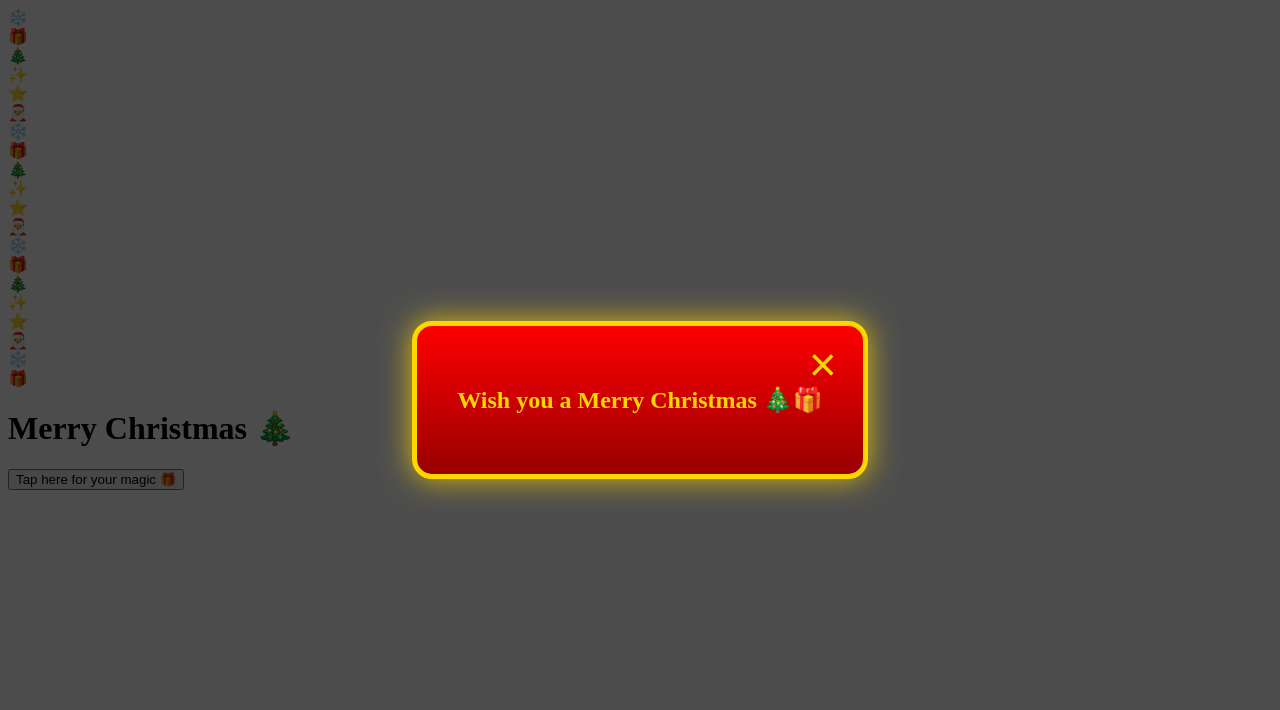
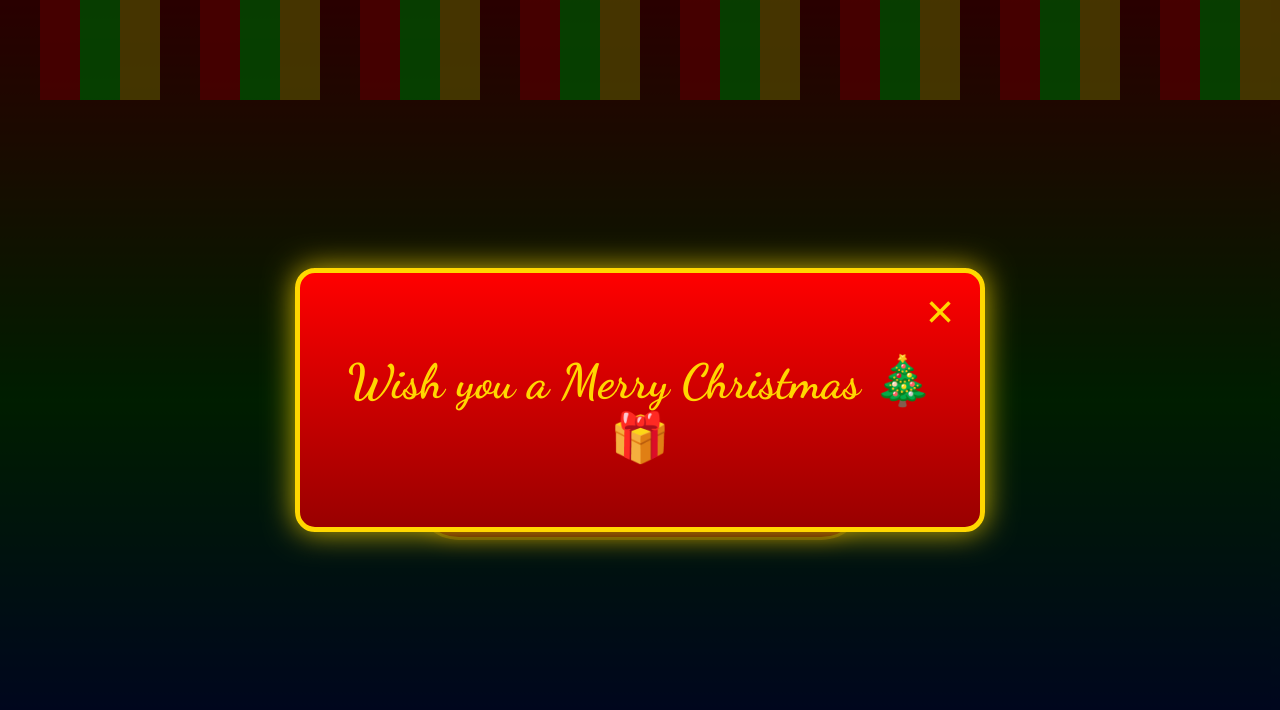
Before and after one commit to himanshubot-11/Christmas-2025, a plain HTML site: page index.html in a window 1280 px wide. Both pictures are taken after a click on the button "Tap here for your magic 🎁". Drawn offline with Linux system fonts and the light colour scheme.

Commit message:
Update style.css

```diff
--- a/style.css
+++ b/style.css
@@ -1,6 +1,132 @@
-/* ... (keep all your existing styles for background, lights, falling-emoji, button, etc.) */
+body {
+    margin: 0;
+    padding: 0;
+    height: 100vh;
+    background: linear-gradient(to bottom, #8B0000, #006400, #000080);
+    overflow: hidden;
+    font-family: 'Dancing Script', cursive;
+    color: #FFD700;
+    display: flex;
+    justify-content: center;
+    align-items: center;
+    position: relative;
+}
 
-/* Hidden Modal */
+.container {
+    text-align: center;
+    z-index: 10;
+}
+
+h1 {
+    font-size: 4em;
+    margin-bottom: 20px;
+    text-shadow: 0 0 15px #FF0000, 0 0 30px #00FF00;
+    color: #FF0000;
+}
+
+p {
+    font-size: 2em;
+    max-width: 800px;
+    margin: 0 auto;
+    line-height: 1.5;
+    text-shadow: 0 0 10px #000;
+}
+
+.heart {
+    color: #FF0000;
+    animation: pulse 1.5s infinite;
+    text-shadow: 0 0 10px #FF69B4;
+}
+
+@keyframes pulse {
+    0% { transform: scale(1); }
+    50% { transform: scale(1.2); }
+    100% { transform: scale(1); }
+}
+
+/* Twinkling Christmas Lights */
+.lights {
+    position: absolute;
+    top: 0;
+    left: 0;
+    width: 100%;
+    height: 100px;
+    background: repeating-linear-gradient(90deg, transparent, transparent 40px, #FF0000 40px, #FF0000 80px, #00FF00 80px, #00FF00 120px, #FFD700 120px, #FFD700 160px, transparent 160px);
+    opacity: 0.6;
+    animation: twinkle 3s infinite;
+}
+
+@keyframes twinkle {
+    0%, 100% { opacity: 0.6; }
+    50% { opacity: 1; }
+}
+
+/* Random Faded Falling Emojis – all over the page */
+.falling-emoji {
+    position: absolute;
+    top: -50px;
+    font-size: 2em;
+    pointer-events: none;
+    user-select: none;
+    animation: fall linear infinite, drift ease-in-out infinite;
+    opacity: 0.6; /* Faded effect */
+    z-index: 5;
+}
+
+@keyframes fall {
+    to {
+        transform: translateY(110vh);
+    }
+}
+
+@keyframes drift {
+    0%, 100% { transform: translateX(0); }
+    50% { transform: translateX(150px); }
+}
+
+/* Random positions, sizes, speeds, delays */
+.falling-emoji:nth-child(1) { left: 5%; animation-duration: 12s, 8s; animation-delay: 0s; font-size: 2.5em; }
+.falling-emoji:nth-child(2) { left: 18%; animation-duration: 15s, 10s; animation-delay: 1.5s; font-size: 1.8em; }
+.falling-emoji:nth-child(3) { left: 32%; animation-duration: 10s, 7s; animation-delay: 3s; }
+.falling-emoji:nth-child(4) { left: 45%; animation-duration: 18s, 12s; animation-delay: 2s; font-size: 2.2em; }
+.falling-emoji:nth-child(5) { left: 58%; animation-duration: 14s, 9s; animation-delay: 4.5s; }
+.falling-emoji:nth-child(6) { left: 72%; animation-duration: 11s, 8s; animation-delay: 0.5s; font-size: 2.8em; }
+.falling-emoji:nth-child(7) { left: 85%; animation-duration: 16s, 11s; animation-delay: 6s; }
+.falling-emoji:nth-child(8) { left: 10%; animation-duration: 13s, 9s; animation-delay: 2.5s; font-size: 1.9em; }
+.falling-emoji:nth-child(9) { left: 25%; animation-duration: 9s, 6s; animation-delay: 5s; }
+.falling-emoji:nth-child(10) { left: 40%; animation-duration: 17s, 10s; animation-delay: 1s; font-size: 2.4em; }
+.falling-emoji:nth-child(11) { left: 55%; animation-duration: 12s, 8s; animation-delay: 3.5s; }
+.falling-emoji:nth-child(12) { left: 70%; animation-duration: 15s, 12s; animation-delay: 4s; font-size: 2.1em; }
+.falling-emoji:nth-child(13) { left: 88%; animation-duration: 10s, 7s; animation-delay: 0s; }
+.falling-emoji:nth-child(14) { left: 95%; animation-duration: 18s, 11s; animation-delay: 5.5s; font-size: 2.6em; }
+.falling-emoji:nth-child(15) { left: 15%; animation-duration: 13s, 8s; animation-delay: 2s; }
+.falling-emoji:nth-child(16) { left: 30%; animation-duration: 16s, 10s; animation-delay: 7s; font-size: 1.7em; }
+.falling-emoji:nth-child(17) { left: 48%; animation-duration: 11s, 9s; animation-delay: 1s; }
+.falling-emoji:nth-child(18) { left: 62%; animation-duration: 14s, 8s; animation-delay: 3s; font-size: 2.3em; }
+.falling-emoji:nth-child(19) { left: 78%; animation-duration: 12s, 10s; animation-delay: 6s; }
+.falling-emoji:nth-child(20) { left: 90%; animation-duration: 15s, 9s; animation-delay: 4s; font-size: 2em; }
+
+/* Festive Surprise Button */
+.surprise {
+    cursor: pointer;
+    margin-top: 50px;
+    font-size: 1.8em;
+    padding: 25px 50px;
+    background: linear-gradient(to bottom, #FF0000, #CC0000);
+    color: #FFD700;
+    border: 3px solid #FFD700;
+    border-radius: 50px;
+    box-shadow: 0 0 20px rgba(255, 215, 0, 0.8);
+    transition: all 0.4s ease;
+    display: inline-block;
+}
+
+.surprise:hover {
+    transform: scale(1.1);
+    box-shadow: 0 0 40px rgba(255, 215, 0, 1);
+}
+
+/* Hidden Modal – opens on tap with animation */
 .modal {
     position: fixed;
     top: 0;
@@ -32,6 +158,16 @@
     100% { transform: scale(1); opacity: 1; }
 }
 
+.modal-content h2 {
+    font-size: 3em;
+    margin-bottom: 20px;
+}
+
+.modal-content p {
+    font-size: 1.8em;
+    line-height: 1.6;
+}
+
 .close {
     position: absolute;
     top: 10px;
@@ -43,4 +179,43 @@
     cursor: pointer;
 }
 
-/* Confetti Burst (keep your existing) */
+/* CSS Confetti Burst in popup */
+.confetti-container {
+    position: absolute;
+    top: 0;
+    left: 0;
+    width: 100%;
+    height: 100%;
+    pointer-events: none;
+    overflow: hidden;
+}
+
+.confetti-piece {
+    position: absolute;
+    width: 10px;
+    height: 20px;
+    background: #FFD700;
+    top: -10%;
+    animation: confettiBurst 3s forwards;
+}
+
+.confetti-piece:nth-child(odd) { background: #FF0000; }
+.confetti-piece:nth-child(even) { background: #00FF00; }
+
+.confetti-piece:nth-child(1) { left: 10%; animation-delay: 0s; }
+.confetti-piece:nth-child(2) { left: 20%; animation-delay: 0.2s; }
+.confetti-piece:nth-child(3) { left: 30%; animation-delay: 0.4s; }
+.confetti-piece:nth-child(4) { left: 40%; animation-delay: 0.1s; }
+.confetti-piece:nth-child(5) { left: 50%; animation-delay: 0.3s; }
+.confetti-piece:nth-child(6) { left: 60%; animation-delay: 0.5s; }
+.confetti-piece:nth-child(7) { left: 70%; animation-delay: 0.2s; }
+.confetti-piece:nth-child(8) { left: 80%; animation-delay: 0.4s; }
+.confetti-piece:nth-child(9) { left: 90%; animation-delay: 0.6s; }
+.confetti-piece:nth-child(10) { left: 15%; animation-delay: 0.3s; }
+.confetti-piece:nth-child(11) { left: 45%; animation-delay: 0.5s; }
+.confetti-piece:nth-child(12) { left: 75%; animation-delay: 0.1s; }
+
+@keyframes confettiBurst {
+    0% { top: -10%; opacity: 1; transform: rotate(0deg); }
+    100% { top: 110%; opacity: 0; transform: rotate(720deg); }
+}
```
